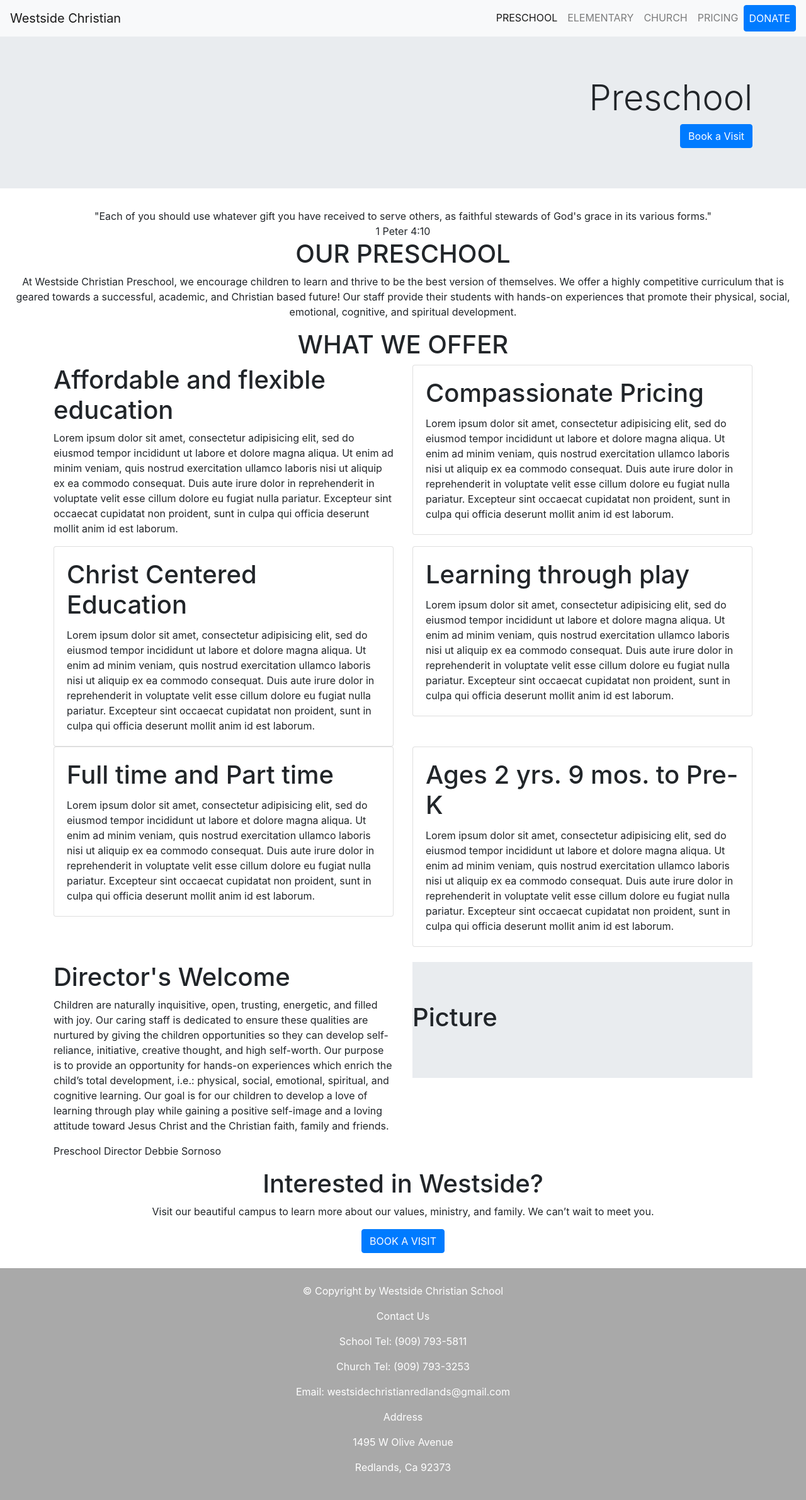
After one commit to jmhrovat/Westside, a Django app: template westside/base/templates/base/preschool.html in a window 1280 px wide. The commit adds this page. Shown: the whole page at 63% size. Run offline with Django 3.2, Linux system fonts and the light colour scheme; the template is opened without the code that fills it, so the values that code supplies are empty; some libraries are stand-ins or nearby versions.

Commit message:
Home / Prek / Pricing

```diff
--- /dev/null
+++ b/westside/base/templates/base/preschool.html
@@ -0,0 +1,225 @@
+<!doctype html>
+<html lang="en">
+  <head>
+    <!-- Required meta tags -->
+    <meta charset="utf-8">
+    <meta name="viewport" content="width=device-width, initial-scale=1, shrink-to-fit=no">
+
+    <!-- Bootstrap CSS -->
+    <link rel="stylesheet" href="https://stackpath.bootstrapcdn.com/bootstrap/4.3.1/css/bootstrap.min.css" integrity="sha384-ggOyR0iXCbMQv3Xipma34MD+dH/1fQ784/j6cY/iJTQUOhcWr7x9JvoRxT2MZw1T" crossorigin="anonymous">
+
+    <title>Westside Christian</title>
+  </head>
+  <body>
+    <nav class="navbar navbar-expand-lg navbar-light bg-light">
+        <a class="navbar-brand" href="#">Westside Christian</a>
+        <button class="navbar-toggler" type="button" data-toggle="collapse" data-target="#navbarSupportedContent" aria-controls="navbarSupportedContent" aria-expanded="false" aria-label="Toggle navigation">
+          <span class="navbar-toggler-icon"></span>
+        </button>
+
+        <div class="collapse navbar-collapse" id="navbarSupportedContent">
+          <ul class="navbar-nav ml-auto">
+            <li class="nav-item">
+              <a class="nav-link active" href="#">PRESCHOOL</a>
+            </li>
+            <li class="nav-item">
+              <a class="nav-link" href="#">ELEMENTARY</a>
+            </li>
+            <li class="nav-item">
+              <a class="nav-link" href="#">CHURCH</a>
+            </li>
+            <li class="nav-item">
+              <a class="nav-link" href="#">PRICING</a>
+            </li>
+            <li class="nav-item">
+              <a style="color:white" class="nav-link btn btn-primary" href="#">DONATE</a>
+            </li>
+          </ul>
+        </div>
+    </nav>
+
+    <div class="jumbotron jumbotron-fluid">
+      <div class="container text-right">
+        <h1 class="display-4">Preschool</h1>
+        <a href="https://meetings.hubspot.com/jmhrovat" class="btn btn-primary">Book a Visit</a>
+      </div>
+    </div>
+
+    <div class="container-fluid text-center">
+      <div>"Each of you should use whatever gift you have received to serve others, as faithful stewards of God's grace in its various forms."</div>
+      <div>1 Peter 4:10</div>
+    </div>
+
+    <div class="container-fluid text-center">
+      <h1>OUR PRESCHOOL</h1>
+      <p>At Westside Christian Preschool, we encourage children to learn and
+        thrive to be the best version of themselves. We offer a highly
+        competitive curriculum that is geared towards a successful, academic,
+        and Christian based future! Our staff provide their students with
+        hands-on experiences that promote their physical, social, emotional,
+        cognitive, and spiritual development.</p>
+    </div>
+
+
+
+
+
+    <div class="container-fluid text-center">
+      <h1>WHAT WE OFFER</h1>
+    </div>
+
+
+    <div class="container">
+      <div class="row">
+        <div class="col-6">
+          <h1>Affordable and flexible education</h1>
+          <p> Lorem ipsum dolor sit amet, consectetur adipisicing elit, sed
+            do eiusmod tempor incididunt ut labore et dolore magna aliqua.
+            Ut enim ad minim veniam, quis nostrud exercitation ullamco laboris
+            nisi ut aliquip ex ea commodo consequat. Duis aute irure dolor in
+            reprehenderit in voluptate velit esse cillum dolore eu fugiat nulla
+            pariatur. Excepteur sint occaecat cupidatat non proident, sunt in
+            culpa qui officia deserunt mollit anim id est laborum.
+          </p>
+        </div>
+        <div class="col-6">
+          <div class="card">
+            <div class="card-body">
+              <h1 class="card-title">Compassionate Pricing</h1>
+              <p class="card-text"> Lorem ipsum dolor sit amet, consectetur adipisicing elit, sed
+                do eiusmod tempor incididunt ut labore et dolore magna aliqua.
+                Ut enim ad minim veniam, quis nostrud exercitation ullamco laboris
+                nisi ut aliquip ex ea commodo consequat. Duis aute irure dolor in
+                reprehenderit in voluptate velit esse cillum dolore eu fugiat nulla
+                pariatur. Excepteur sint occaecat cupidatat non proident, sunt in
+                culpa qui officia deserunt mollit anim id est laborum.
+              </p>
+            </div>
+          </div>
+        </div>
+
+      </div>
+
+      <div class="row">
+        <div class="col-6">
+          <div class="card">
+            <div class="card-body">
+              <h1 class="card-title">Christ Centered Education</h1>
+              <p class="card-text"> Lorem ipsum dolor sit amet, consectetur adipisicing elit, sed
+                do eiusmod tempor incididunt ut labore et dolore magna aliqua.
+                Ut enim ad minim veniam, quis nostrud exercitation ullamco laboris
+                nisi ut aliquip ex ea commodo consequat. Duis aute irure dolor in
+                reprehenderit in voluptate velit esse cillum dolore eu fugiat nulla
+                pariatur. Excepteur sint occaecat cupidatat non proident, sunt in
+                culpa qui officia deserunt mollit anim id est laborum.
+              </p>
+            </div>
+          </div>
+        </div>
+        <div class="col-6">
+          <div class="card">
+            <div class="card-body">
+              <h1 class="card-title">Learning through play</h1>
+              <p class="card-text"> Lorem ipsum dolor sit amet, consectetur adipisicing elit, sed
+                do eiusmod tempor incididunt ut labore et dolore magna aliqua.
+                Ut enim ad minim veniam, quis nostrud exercitation ullamco laboris
+                nisi ut aliquip ex ea commodo consequat. Duis aute irure dolor in
+                reprehenderit in voluptate velit esse cillum dolore eu fugiat nulla
+                pariatur. Excepteur sint occaecat cupidatat non proident, sunt in
+                culpa qui officia deserunt mollit anim id est laborum.
+              </p>
+            </div>
+          </div>
+        </div>
+      </div>
+
+    <div class="row">
+      <div class="col-6">
+        <div class="card">
+          <div class="card-body">
+            <h1 class="card-title">Full time and Part time</h1>
+            <p class="card-text"> Lorem ipsum dolor sit amet, consectetur adipisicing elit, sed
+              do eiusmod tempor incididunt ut labore et dolore magna aliqua.
+              Ut enim ad minim veniam, quis nostrud exercitation ullamco laboris
+              nisi ut aliquip ex ea commodo consequat. Duis aute irure dolor in
+              reprehenderit in voluptate velit esse cillum dolore eu fugiat nulla
+              pariatur. Excepteur sint occaecat cupidatat non proident, sunt in
+              culpa qui officia deserunt mollit anim id est laborum.
+            </p>
+          </div>
+        </div>
+      </div>
+      <div class="col-6">
+        <div class="card">
+          <div class="card-body">
+            <h1 class="card-title">Ages 2 yrs. 9 mos. to Pre-K</h1>
+            <p class="card-text"> Lorem ipsum dolor sit amet, consectetur adipisicing elit, sed
+              do eiusmod tempor incididunt ut labore et dolore magna aliqua.
+              Ut enim ad minim veniam, quis nostrud exercitation ullamco laboris
+              nisi ut aliquip ex ea commodo consequat. Duis aute irure dolor in
+              reprehenderit in voluptate velit esse cillum dolore eu fugiat nulla
+              pariatur. Excepteur sint occaecat cupidatat non proident, sunt in
+              culpa qui officia deserunt mollit anim id est laborum.
+            </p>
+          </div>
+        </div>
+      </div>
+    </div>
+  </div>
+  <br>
+  <div class="container">
+    <div class="row">
+      <div class="col-6">
+        <h1>Director's Welcome</h1>
+        <p>Children are naturally inquisitive, open, trusting, energetic, and
+          filled with joy. Our caring staff is dedicated to ensure these
+          qualities are nurtured by giving the children opportunities so they
+          can develop self-reliance, initiative, creative thought, and high
+          self-worth. Our purpose is to provide an opportunity for hands-on
+          experiences which enrich the child’s total development, i.e.:
+          physical, social, emotional, spiritual, and cognitive learning.
+          Our goal is for our children to develop a love of learning
+          through play while gaining a positive self-image and a loving
+          attitude toward Jesus Christ and the Christian faith, family
+          and friends.
+        </p>
+        <p>Preschool Director Debbie Sornoso</p>
+      </div>
+      <div class="col-6">
+        <div class="jumbotron jumbotron-fluid">
+          <h1>Picture</h1>
+        </div>
+      </div>
+
+    </div>
+  </div>
+
+  <div class="container-fluid text-center">
+    <h1>Interested in Westside?</h1>
+    <p>Visit our beautiful campus to learn more about our values, ministry,
+      and family. We can’t wait to meet you.</p>
+    <button class="btn btn-primary">BOOK A VISIT</button>
+    <br>
+    <br>
+  </div>
+
+  <div style="background-color:darkgrey;color:white" class="container-fluid text-center">
+    <br>
+    <p>© Copyright by Westside Christian School</p>
+    <p>Contact Us</p>
+    <p>School Tel: (909) 793-5811</p>
+    <p>Church Tel: (909) 793-3253</p>
+    <p>Email: westsidechristianredlands@gmail.com</p>
+    <p>Address</p>
+    <p>1495 W Olive Avenue</p>
+    <p>Redlands, Ca 92373</p>
+    <br>
+  </div>
+
+    <!-- Optional JavaScript -->
+    <!-- jQuery first, then Popper.js, then Bootstrap JS -->
+    <script src="https://code.jquery.com/jquery-3.3.1.slim.min.js" integrity="sha384-q8i/X+965DzO0rT7abK41JStQIAqVgRVzpbzo5smXKp4YfRvH+8abtTE1Pi6jizo" crossorigin="anonymous"></script>
+    <script src="https://cdnjs.cloudflare.com/ajax/libs/popper.js/1.14.7/umd/popper.min.js" integrity="sha384-UO2eT0CpHqdSJQ6hJty5KVphtPhzWj9WO1clHTMGa3JDZwrnQq4sF86dIHNDz0W1" crossorigin="anonymous"></script>
+    <script src="https://stackpath.bootstrapcdn.com/bootstrap/4.3.1/js/bootstrap.min.js" integrity="sha384-JjSmVgyd0p3pXB1rRibZUAYoIIy6OrQ6VrjIEaFf/nJGzIxFDsf4x0xIM+B07jRM" crossorigin="anonymous"></script>
+  </body>
+</html>
```
Also changed, not shown: westside/base/templates/base/index.html (+102 -3 lines), westside/base/templates/base/pricing.html (added, +62 -0 lines), 3 other files.
